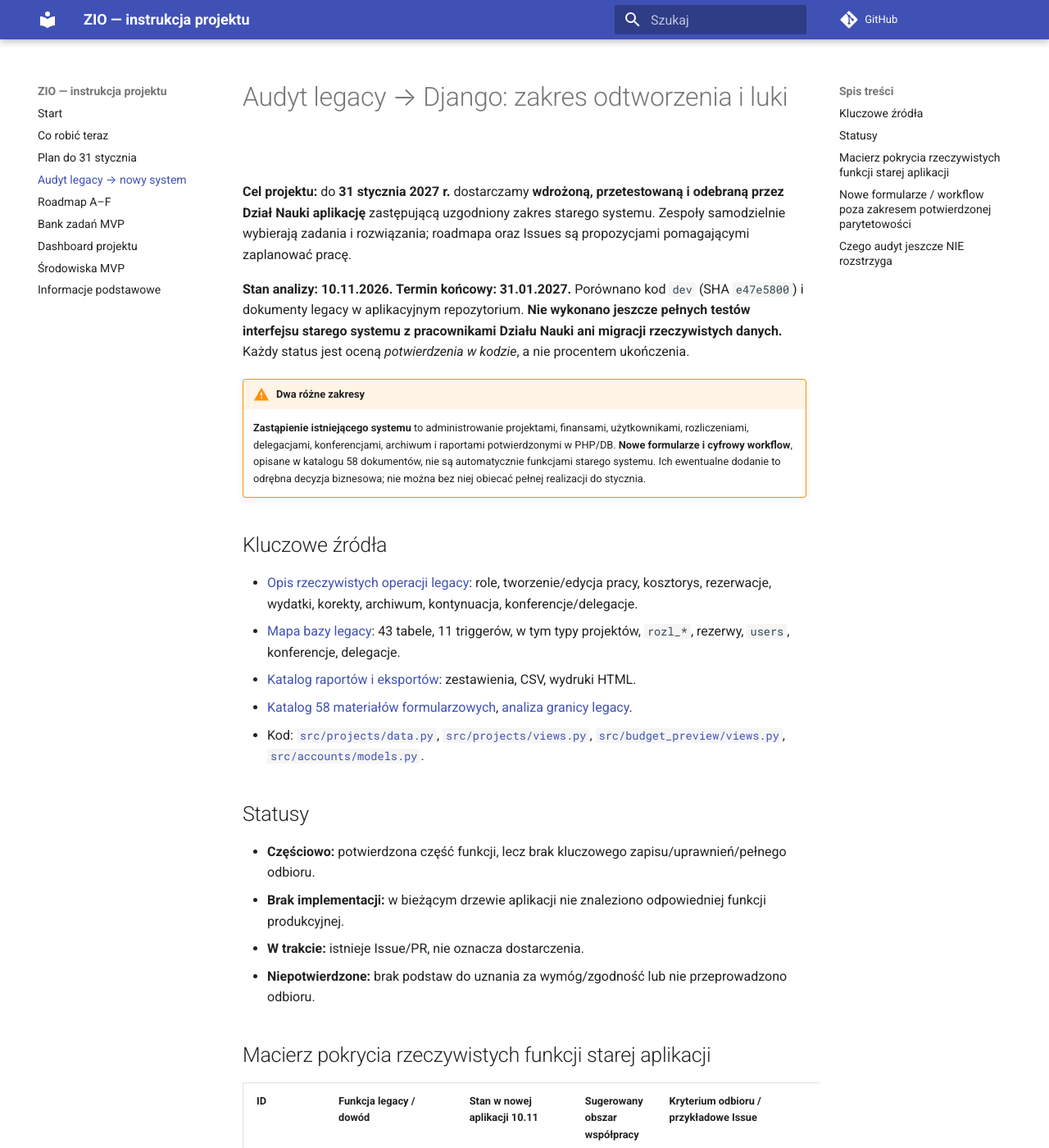
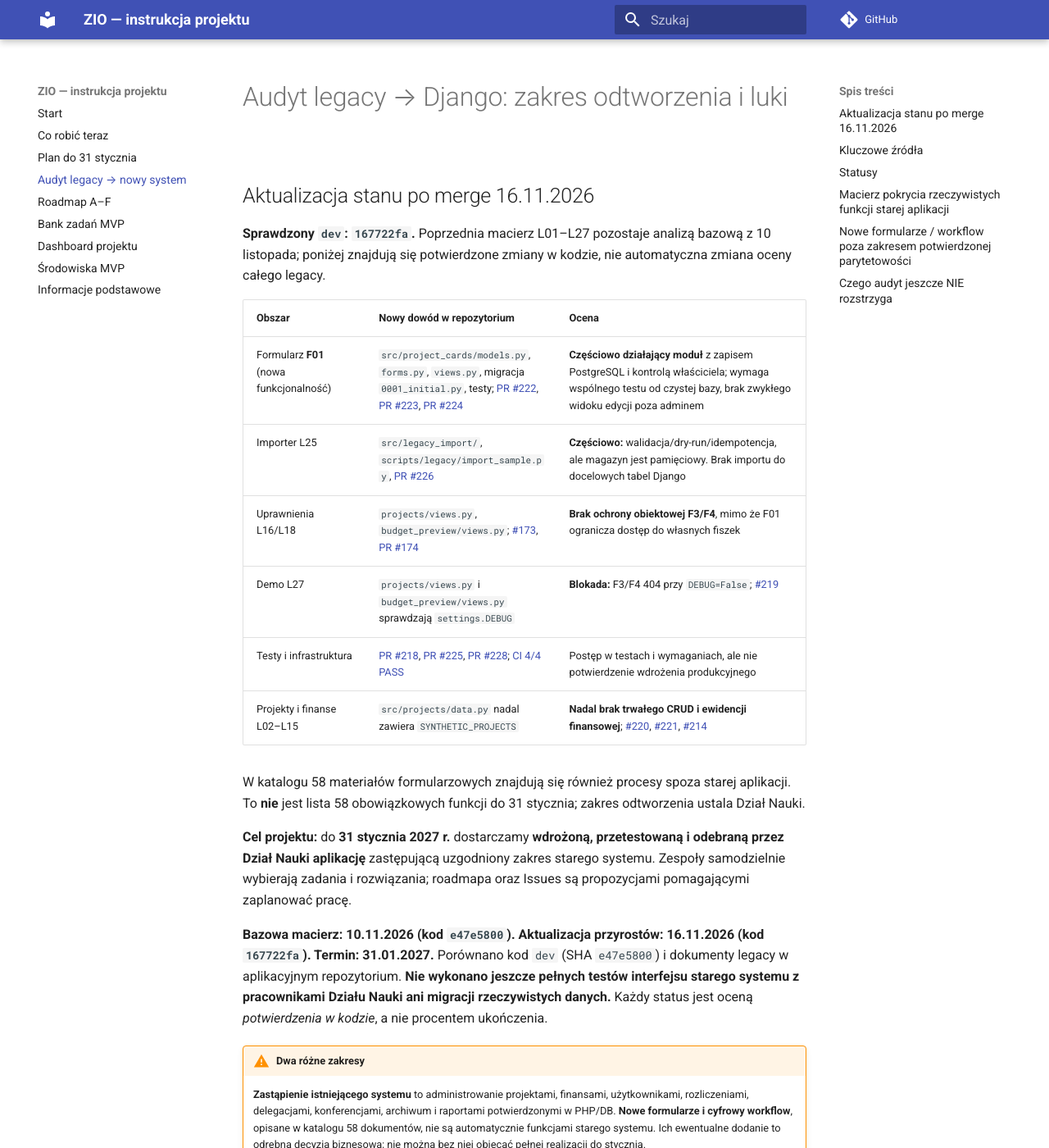
Before and after one commit to zio-wi-pb-mc/pb-science-office-manual, an MkDocs documentation site: the page built from manual/22-audyt-legacy-parity.md, in a window 1280 px wide and 1400 px high. Shown: the whole window at 82% size. Built offline with MkDocs 1.6.1 and Material for MkDocs 9.7.7, drawn with Linux system fonts in a browser that asks for light colours; comment, search, counter and statistics services are not loaded; some of the changed text lies outside the part shown.

Commit message:
docs: refresh live ZIO status, student guidance and January delivery

```diff
--- a/manual/22-audyt-legacy-parity.md
+++ b/manual/22-audyt-legacy-parity.md
@@ -1,9 +1,25 @@
 # Audyt legacy → Django: zakres odtworzenia i luki
+
+## Aktualizacja stanu po merge 16.11.2026
+
+**Sprawdzony `dev`: `167722fa`.** Poprzednia macierz L01–L27 pozostaje analizą bazową z 10 listopada; poniżej znajdują się potwierdzone zmiany w kodzie, nie automatyczna zmiana oceny całego legacy.
+
+| Obszar | Nowy dowód w repozytorium | Ocena |
+|---|---|---|
+| Formularz **F01** (nowa funkcjonalność) | `src/project_cards/models.py`, `forms.py`, `views.py`, migracja `0001_initial.py`, testy; [PR #222](https://github.com/zio-wi-pb-mc/pb-science-office/pull/222), [PR #223](https://github.com/zio-wi-pb-mc/pb-science-office/pull/223), [PR #224](https://github.com/zio-wi-pb-mc/pb-science-office/pull/224) | **Częściowo działający moduł** z zapisem PostgreSQL i kontrolą właściciela; wymaga wspólnego testu od czystej bazy, brak zwykłego widoku edycji poza adminem |
+| Importer L25 | `src/legacy_import/`, `scripts/legacy/import_sample.py`, [PR #226](https://github.com/zio-wi-pb-mc/pb-science-office/pull/226) | **Częściowo:** walidacja/dry-run/idempotencja, ale magazyn jest pamięciowy. Brak importu do docelowych tabel Django |
+| Uprawnienia L16/L18 | `projects/views.py`, `budget_preview/views.py`; [#173](https://github.com/zio-wi-pb-mc/pb-science-office/issues/173), [PR #174](https://github.com/zio-wi-pb-mc/pb-science-office/pull/174) | **Brak ochrony obiektowej F3/F4**, mimo że F01 ogranicza dostęp do własnych fiszek |
+| Demo L27 | `projects/views.py` i `budget_preview/views.py` sprawdzają `settings.DEBUG` | **Blokada:** F3/F4 404 przy `DEBUG=False`; [#219](https://github.com/zio-wi-pb-mc/pb-science-office/issues/219) |
+| Testy i infrastruktura | [PR #218](https://github.com/zio-wi-pb-mc/pb-science-office/pull/218), [PR #225](https://github.com/zio-wi-pb-mc/pb-science-office/pull/225), [PR #228](https://github.com/zio-wi-pb-mc/pb-science-office/pull/228); <a href="https://github.com/zio-wi-pb-mc/pb-science-office/actions/runs/43774911214">CI 4/4 PASS</a> | Postęp w testach i wymaganiach, ale nie potwierdzenie wdrożenia produkcyjnego |
+| Projekty i finanse L02–L15 | `src/projects/data.py` nadal zawiera `SYNTHETIC_PROJECTS` | **Nadal brak trwałego CRUD i ewidencji finansowej**; [#220](https://github.com/zio-wi-pb-mc/pb-science-office/issues/220), [#221](https://github.com/zio-wi-pb-mc/pb-science-office/issues/221), [#214](https://github.com/zio-wi-pb-mc/pb-science-office/issues/214) |
+
+W katalogu 58 materiałów formularzowych znajdują się również procesy spoza starej aplikacji. To **nie** jest lista 58 obowiązkowych funkcji do 31 stycznia; zakres odtworzenia ustala Dział Nauki.
+
 
 **Cel projektu:** do **31 stycznia 2027 r.** dostarczamy **wdrożoną, przetestowaną i odebraną przez Dział Nauki aplikację** zastępującą uzgodniony zakres starego systemu. Zespoły samodzielnie wybierają zadania i rozwiązania; roadmapa oraz Issues są propozycjami pomagającymi zaplanować pracę.
 
 
-**Stan analizy: 10.11.2026. Termin końcowy: 31.01.2027.** Porównano kod `dev` (SHA `e47e5800`) i dokumenty legacy w aplikacyjnym repozytorium. **Nie wykonano jeszcze pełnych testów interfejsu starego systemu z pracownikami Działu Nauki ani migracji rzeczywistych danych.** Każdy status jest oceną *potwierdzenia w kodzie*, a nie procentem ukończenia.
+**Bazowa macierz: 10.11.2026 (kod `e47e5800`). Aktualizacja przyrostów: 16.11.2026 (kod `167722fa`). Termin: 31.01.2027.** Porównano kod `dev` (SHA `e47e5800`) i dokumenty legacy w aplikacyjnym repozytorium. **Nie wykonano jeszcze pełnych testów interfejsu starego systemu z pracownikami Działu Nauki ani migracji rzeczywistych danych.** Każdy status jest oceną *potwierdzenia w kodzie*, a nie procentem ukończenia.
 
 !!! warning "Dwa różne zakresy"
     **Zastąpienie istniejącego systemu** to administrowanie projektami, finansami, użytkownikami, rozliczeniami, delegacjami, konferencjami, archiwum i raportami potwierdzonymi w PHP/DB. **Nowe formularze i cyfrowy workflow**, opisane w katalogu 58 dokumentów, nie są automatycznie funkcjami starego systemu. Ich ewentualne dodanie to odrębna decyzja biznesowa; nie można bez niej obiecać pełnej realizacji do stycznia.
@@ -61,7 +77,7 @@
 
 | Obszar | Dowód | Stan i decyzja |
 |---|---|---|
-| F01 — fiszka projektowa | wzór P01 / [#197](https://github.com/zio-wi-pb-mc/pb-science-office/issues/197)–[#201](https://github.com/zio-wi-pb-mc/pb-science-office/issues/201) | **W trakcie**; cel na grudzień, jest *nową* funkcją względem potwierdzonego kodu legacy |
+| F01 — fiszka projektowa | wzór P01 / [#197](https://github.com/zio-wi-pb-mc/pb-science-office/issues/197)–[#201](https://github.com/zio-wi-pb-mc/pb-science-office/issues/201) | **Częściowo wdrożone 16.11:** model, forma, widoki i testy #222–#224 w `dev`; odbiór integracji w toku, jest *nową* funkcją względem potwierdzonego kodu legacy |
 | Wnioski o prace własne i projekty doktorskie, ocena, raporty i protokoły | `process-research-work.md` | **Niezaimplementowane**, nie utożsamiać z istniejącą ewidencją legacy |
 | Wnioski o podróże, konferencje, publikacje | `process-travel-conference.md` i `forms-catalog.md` | Wzory/formularze — **nie** dowód cyfrowego workflow w legacy |
 | Workflow submit/revise/approve/reject | `statuses-and-transitions.md` | **Propozycja nowego systemu**, nie potwierdzona funkcja starej aplikacji |
```
